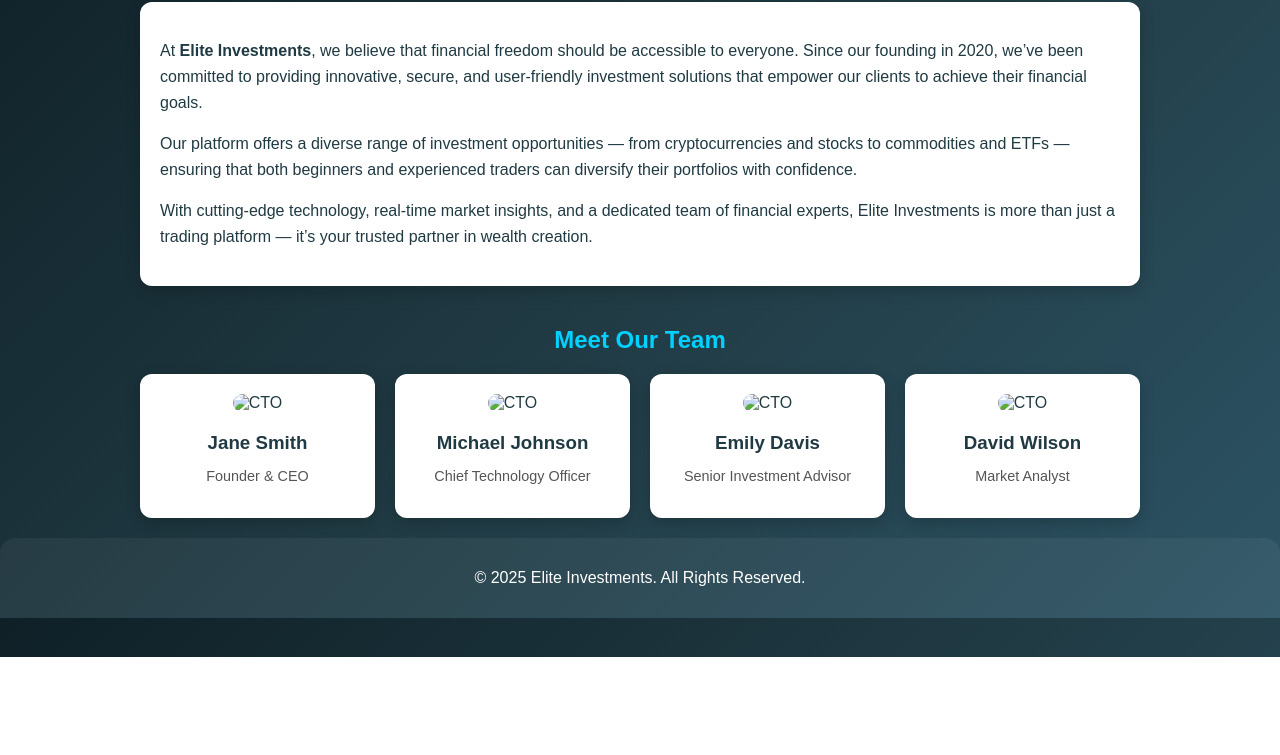
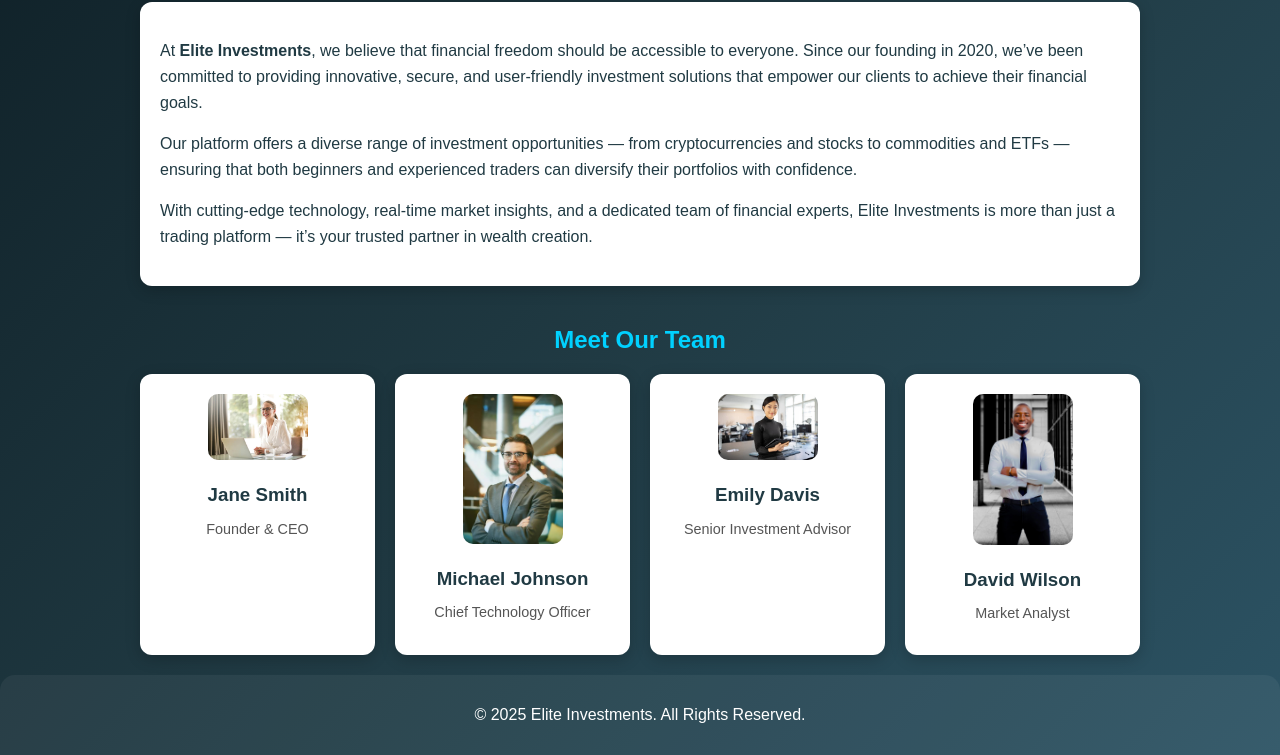
Before and after one commit to Bxn1615/elite_investments, a plain HTML site: page aboutus.html in a window 1280 px wide. Shown: the part 143-898 px from the top of the page. Before the commit the page ends 800 px from the top, so only its background shows below. Drawn offline with Linux system fonts and the light colour scheme.

Commit message:
Update aboutus.html

```diff
--- a/aboutus.html
+++ b/aboutus.html
@@ -142,22 +142,22 @@
     <h2 style="text-align:center; margin-top:40px; color:#00d1ff;">Meet Our Team</h2>
     <div class="team">
         <div class="team-member">
-            <img src="imgs/images1.jpeg" alt="CTO" style="max-width:300px; height:auto; border-radius:10px;" alt="CEO">
+            <img src="images1.jpeg" alt="CTO" style="max-width:300px; height:auto; border-radius:10px;" alt="CEO">
             <h3>Jane Smith</h3>
             <p>Founder & CEO</p>
         </div>
         <div class="team-member">
-            <img src="imgs/images2.jpeg" alt="CTO" style="max-width:300px; height:auto; border-radius:10px;" alt="CTO">
+            <img src="images2.jpeg" alt="CTO" style="max-width:300px; height:auto; border-radius:10px;" alt="CTO">
             <h3>Michael Johnson</h3>
             <p>Chief Technology Officer</p>
         </div>
         <div class="team-member">
-            <img src="imgs/images4.jpeg" alt="CTO" style="max-width:300px; height:auto; border-radius:10px;" alt="Advisor">
+            <img src="images4.jpeg" alt="CTO" style="max-width:300px; height:auto; border-radius:10px;" alt="Advisor">
             <h3>Emily Davis</h3>
             <p>Senior Investment Advisor</p>
         </div>
         <div class="team-member">
-            <img src="imgs/images3.jpg" alt="CTO" style="max-width:300px; height:auto; border-radius:10px;" alt="Analyst">
+            <img src="images3.jpg" alt="CTO" style="max-width:300px; height:auto; border-radius:10px;" alt="Analyst">
             <h3>David Wilson</h3>
             <p>Market Analyst</p>
         </div>
```
